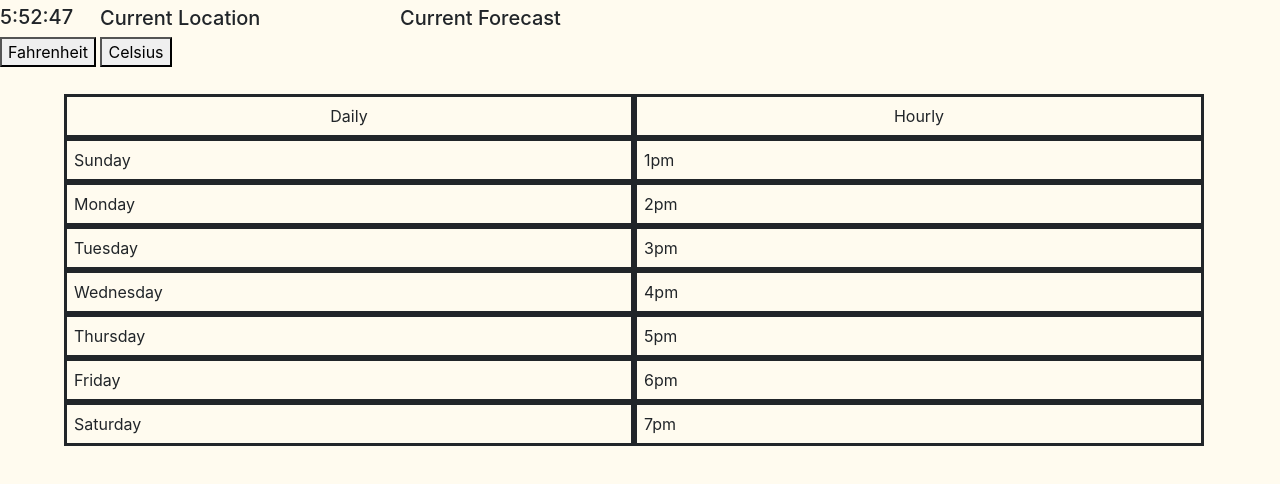
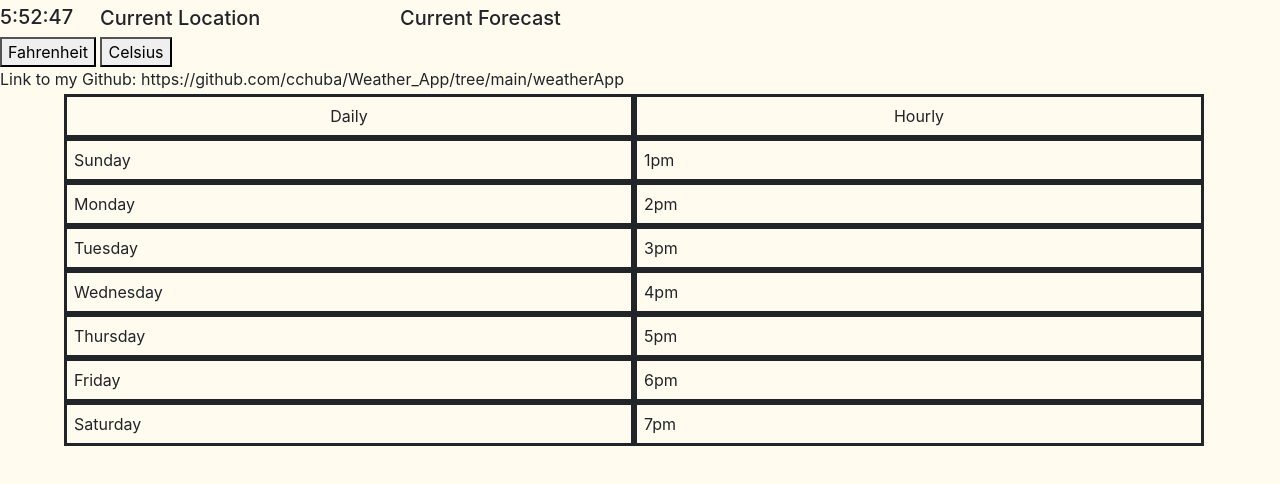
Before and after one commit to cchuba/Weather_App, a website built with Parcel: page weatherApp/index.html in a window 1280 px wide. Shown: the part 114-598 px from the top of the page. Built offline with nearby package versions, Linux system fonts and the light colour scheme.

Commit message:
Update index.html

```diff
--- a/weatherApp/index.html
+++ b/weatherApp/index.html
@@ -102,6 +102,10 @@
     </div>
   </div>
 
+<p>
+  Link to my Github: https://github.com/cchuba/Weather_App/tree/main/weatherApp
+</p>
+
   <script src="src/index.js"></script>
   </div>
 </body>
```
